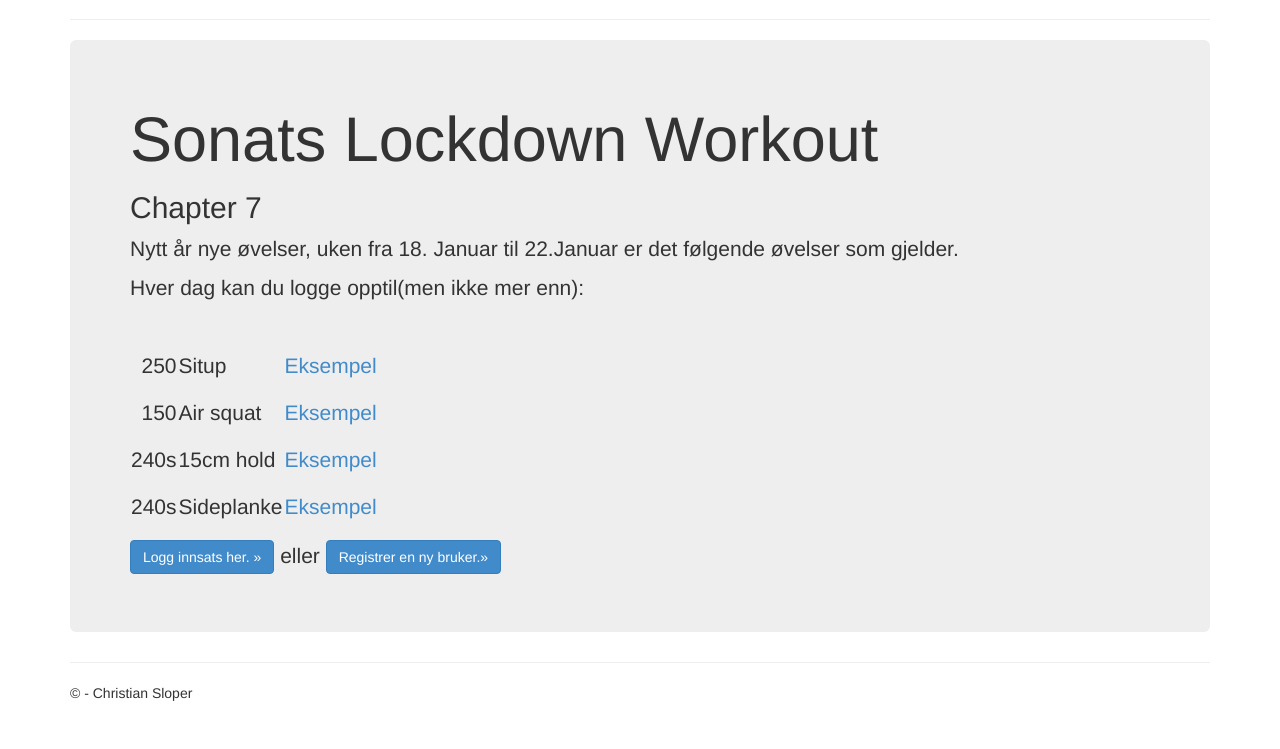
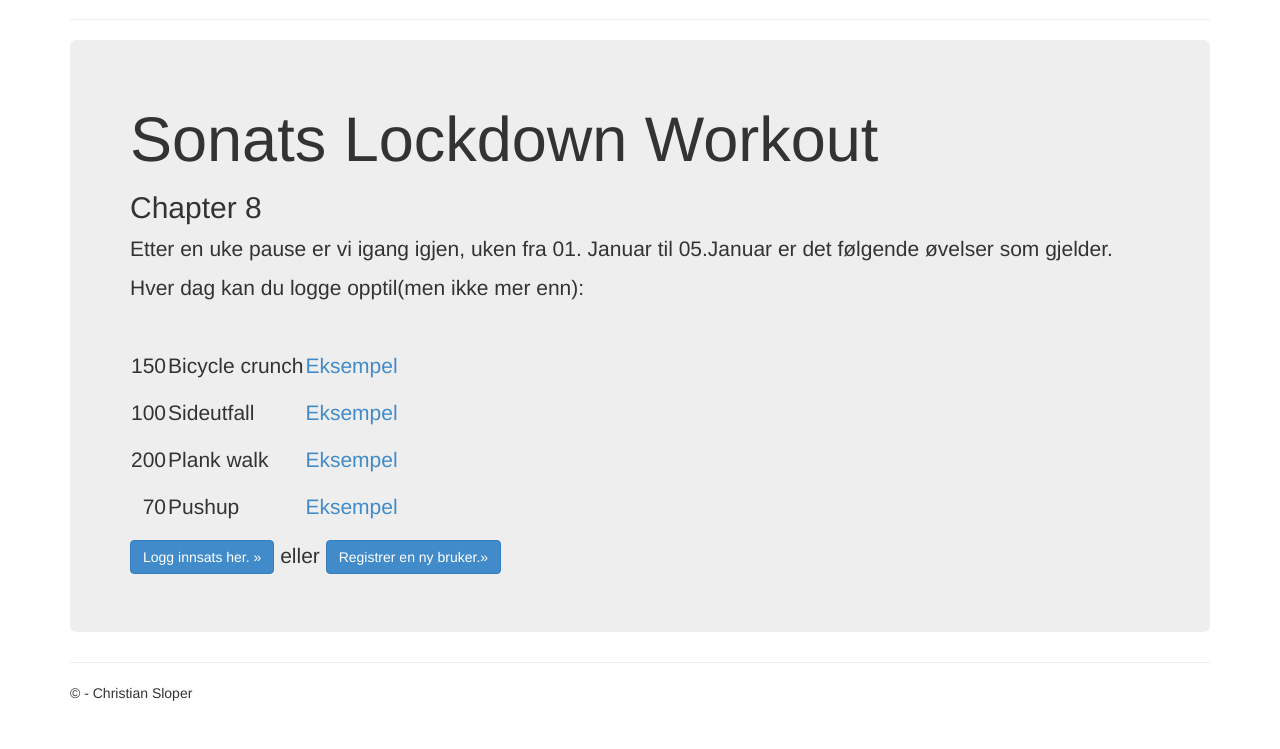
Before and after one commit to Armcollector/lockdown-workout, a Flask app: template app/templates/SONAT_index.html in a window 1280 px wide. Shown: the part 51-800 px from the top of the page. Run offline with Flask 2, Linux system fonts and the light colour scheme; the template is opened without the code that fills it, so the values that code supplies are empty; parts of the project's set-up code (start-up, migrations or seed data) failed here and were passed over; some libraries are stand-ins or nearby versions.

Commit message:
new week

```diff
--- a/app/templates/SONAT_index.html
+++ b/app/templates/SONAT_index.html
@@ -6,9 +6,9 @@
 
 
     <h1>Sonats Lockdown Workout</h1>
-    <h2>Chapter 7</h2>
+    <h2>Chapter 8</h2>
 
-    <p>Nytt år nye øvelser, uken fra 18. Januar til 22.Januar er det følgende øvelser som
+    <p>Etter en uke pause er vi igang igjen, uken fra 01. Januar til 05.Januar er det følgende øvelser som
         gjelder. </p>
 
     <p>
@@ -16,31 +16,31 @@
 
     <table>
         <tr>
-            <td align="right">250</td>
-            <td>Situp</td>
-            <td><a href="https://i.insider.com/5f3e9afd42f43f001ddfe095?width=1100&format=jpeg&auto=webp">Eksempel</a>
+            <td align="right">150</td>
+            <td>Bicycle crunch</td>
+            <td><a
+                    href="https://media.self.com/photos/59c816bcea81f306765b2882/master/w_1600%2Cc_limit/move9%2520(1).gif">Eksempel</a>
             </td>
         </tr>
         <tr>
-            <td align="right">150</td>
-            <td>Air squat</td>
+            <td align="right">100</td>
+            <td>Sideutfall</td>
             <td><a
-                    href="https://media.self.com/photos/59c81783bdd6c02d85791296/master/w_1600%2Cc_limit/Fitness_08.gif">Eksempel</a>
+                    href="https://media.self.com/photos/59c810babdd6c02d85791294/master/w_1600%2Cc_limit/062917_fitness_18.gif">Eksempel</a>
             </td>
         </tr>
         <tr>
-            <td align="right">240s</td>
-            <td>15cm hold</td>
+            <td align="right">200</td>
+            <td>Plank walk</td>
             <td><a
-                    href="https://hips.hearstapps.com/hmg-prod.s3.amazonaws.com/images/6-inch-hold-1535560474.jpg?crop=1xw:1xh;center,top&resize=980:*">Eksempel</a>
+                    href="https://media.self.com/photos/57eacd33fc07bf4a790d3269/master/w_1600%2Cc_limit/Plank_Ups-new.gif">Eksempel</a>
             </td>
         </tr>
 
         <tr>
-            <td align="right">240s</td>
-            <td>Sideplanke</td>
-            <td><a
-                    href="https://www.verywellfit.com/thmb/sEolvwo9VhHr9dZyHaPCgsz6fBw=/768x0/filters:no_upscale():max_bytes(150000):strip_icc():format(webp)/forearm-side-plank-21e258a23b2245a1a29905a9d6a782a7.png">Eksempel</a>
+            <td align="right">70</td>
+            <td>Pushup</td>
+            <td><a href="https://media4.giphy.com/media/5t9IcXiBCyw60XPpGu/giphy.gif">Eksempel</a>
             </td>
         </tr>
     </table>
```
